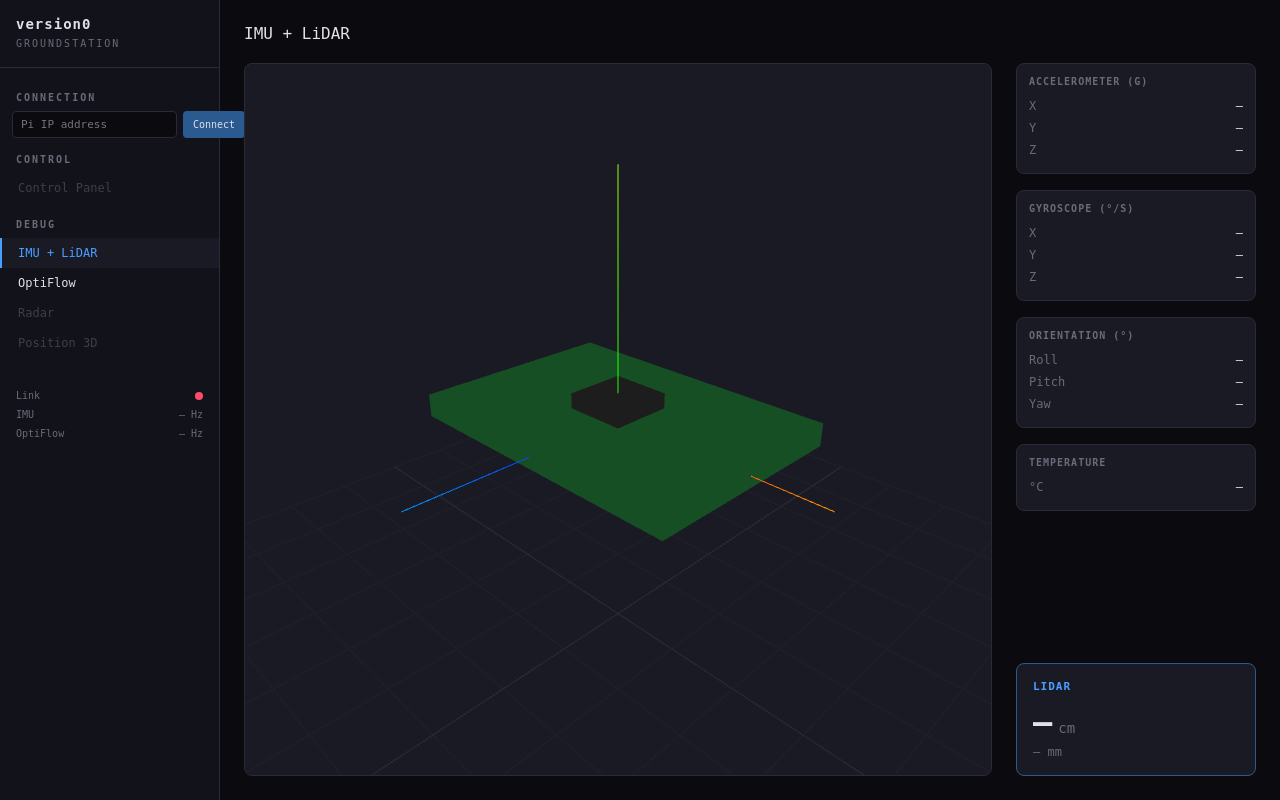
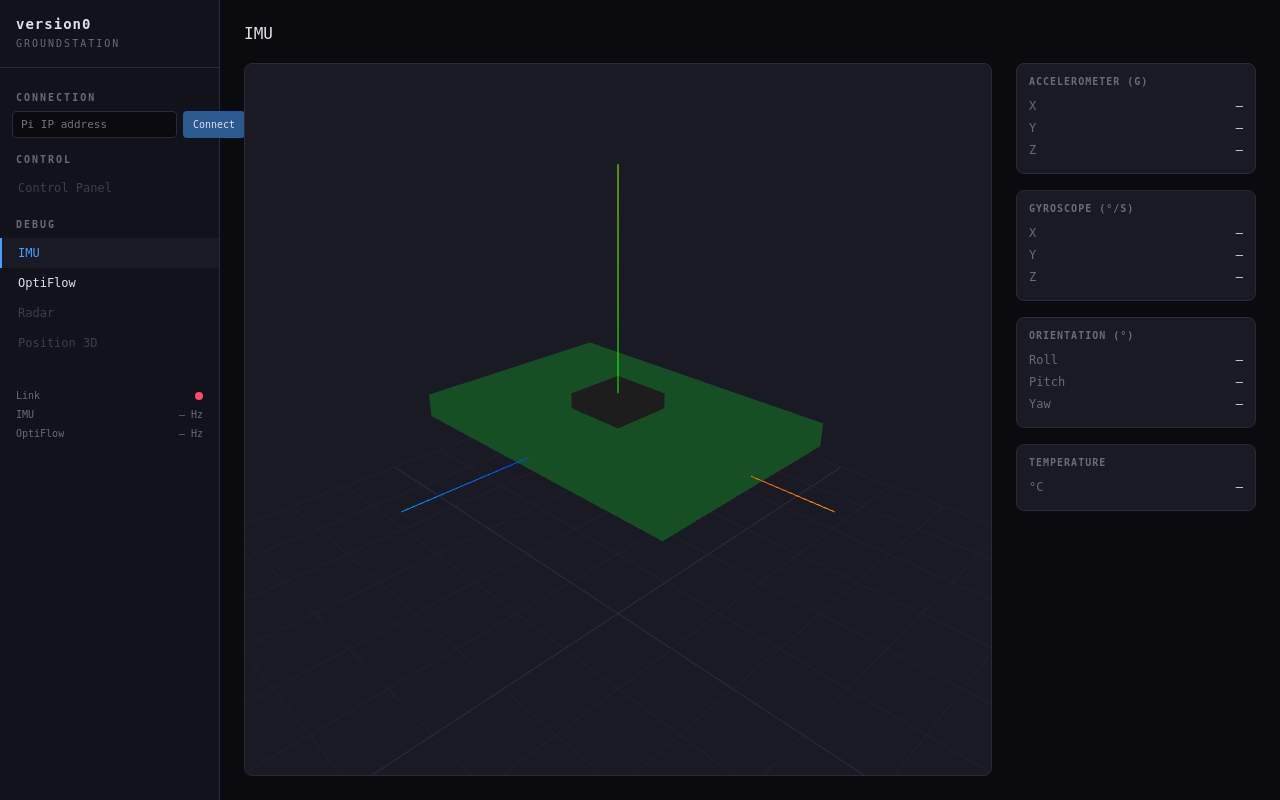
Before and after one commit to DataDragoon/version_2, a Flask app: page / in a window 1280 px wide. Run offline with Flask 3, Linux system fonts and the light colour scheme.

Commit message:
lidar on optiflow page:

```diff
--- a/groundstation/ui/static/optiflow.js
+++ b/groundstation/ui/static/optiflow.js
@@ -96,17 +96,15 @@
             const realY = data.position[1] * mmPerPx;
             document.getElementById('of-real-x').textContent = formatReal(realX);
             document.getElementById('of-real-y').textContent = formatReal(realY);
-            document.getElementById('of-height').textContent = formatReal(distMm);
         } else {
             document.getElementById('of-real-x').textContent = 'no LiDAR';
             document.getElementById('of-real-y').textContent = 'no LiDAR';
-            document.getElementById('of-height').textContent = '—';
         }
     }
 
     function resetStats() {
         ['of-fps', 'of-keypoints', 'of-dx', 'of-dy', 'of-pos-x', 'of-pos-y', 'of-frame',
-         'of-real-x', 'of-real-y', 'of-height']
+         'of-real-x', 'of-real-y']
             .forEach(id => { document.getElementById(id).textContent = '—'; });
     }
 
--- a/groundstation/ui/templates/index.html
+++ b/groundstation/ui/templates/index.html
@@ -32,7 +32,7 @@
             <div class="nav-section">
                 <h2>Debug</h2>
                 <ul>
-                    <li class="nav-item active" data-panel="sensors">IMU + LiDAR</li>
+                    <li class="nav-item active" data-panel="sensors">IMU</li>
                     <li class="nav-item" data-panel="optiflow">OptiFlow</li>
                     <li class="nav-item disabled" data-panel="radar">Radar</li>
                     <li class="nav-item disabled" data-panel="position">Position 3D</li>
@@ -60,7 +60,7 @@
         <main id="viewport">
             <div id="panel-sensors" class="panel active">
                 <div class="panel-header">
-                    <h2>IMU + LiDAR</h2>
+                    <h2>IMU</h2>
                 </div>
                 <div class="imu-layout">
                     <div class="imu-3d">
@@ -88,11 +88,6 @@
                         <div class="data-group">
                             <h3>Temperature</h3>
                             <div class="data-row"><span>°C</span><span id="temp">—</span></div>
-                        </div>
-                        <div class="data-group lidar-group">
-                            <h3>LiDAR</h3>
-                            <div class="lidar-value"><span id="lidar-dist-cm">—</span><span class="lidar-unit">cm</span></div>
-                            <div class="lidar-sub"><span id="lidar-dist-mm">—</span> mm</div>
                         </div>
                     </div>
                 </div>
@@ -131,7 +126,11 @@
                             <h3>Position (real)</h3>
                             <div class="data-row"><span>X</span><span id="of-real-x">—</span></div>
                             <div class="data-row"><span>Y</span><span id="of-real-y">—</span></div>
-                            <div class="data-row"><span>Height</span><span id="of-height">—</span></div>
+                        </div>
+                        <div class="data-group lidar-group">
+                            <h3>LiDAR</h3>
+                            <div class="lidar-value"><span id="lidar-dist-cm">—</span><span class="lidar-unit">cm</span></div>
+                            <div class="lidar-sub"><span id="lidar-dist-mm">—</span> mm</div>
                         </div>
                         <div class="data-group">
                             <button id="of-reset-origin" class="btn-reset">Reset Origin</button>
```
